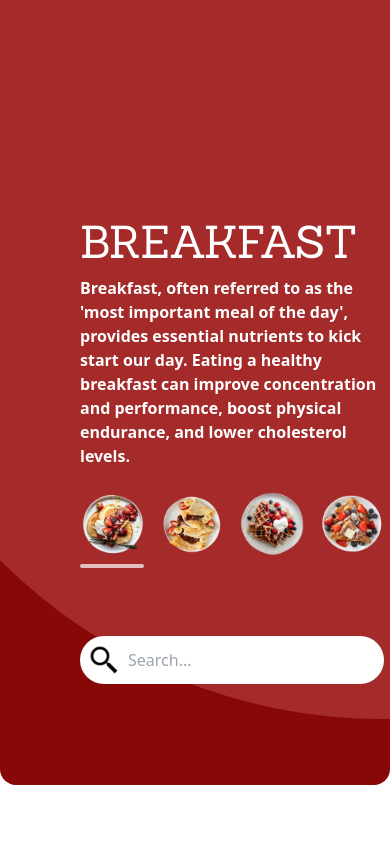
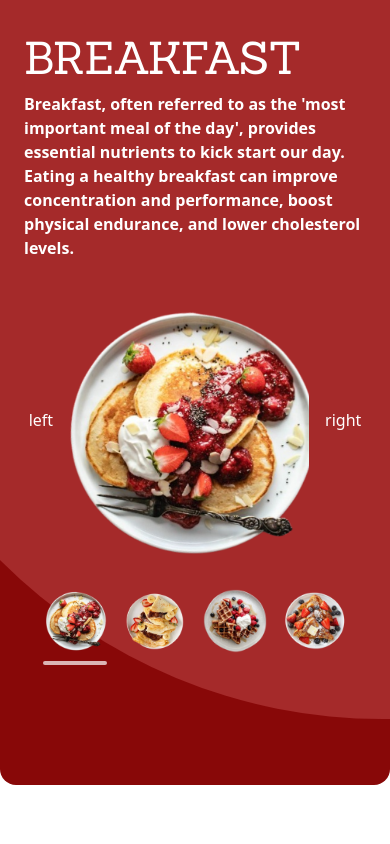
Before and after one commit to AbidHasanPiash/assessment-for-antopolis, a Next.js app: page / in a window 390 px wide. Shown: the top 844 px of the page. Built offline with nearby package versions, Linux system fonts and the light colour scheme; a web font is replaced by a local one.

Commit message:
UPDATE: mini carousel added

```diff
--- a/components/section/Hero.jsx
+++ b/components/section/Hero.jsx
@@ -50,24 +50,36 @@ export default function Hero() {
         <section className='w-screen h-screen flex flex-col'>
             <div className={`relative w-full h-full flex flex-grow ${activeBg} rounded-b-2xl overflow-hidden`}>
                 <div className={`absolute -top-[360px] -left-[156.98px] h-[1079px] aspect-square ${activeBgSecond} rounded-full`} />
-                <div className="z-10 p-10 text-white space-y-32">
+                <div className="z-10 md:p-10 text-white md:space-y-32">
                     <h2 className="text-[32px] hidden md:block">RESTAURANT</h2>
 
                     <div className='grid md:grid-cols-2'>
                         {/* Controls */}
-                        <div className="z-10 p-10 space-y-20">
+                        <div className="z-10 p-6 md:p-10 md:space-y-20">
                             <div>
                                 <h1 className="text-[45px] md:text-[96px] font-sanchez">BREAKFAST</h1>
                                 <p className='text-[16px] md:text-[20px] font-bold'>
                                     Breakfast, often referred to as the 'most important meal of the day', provides essential nutrients to kick start our day. Eating a healthy breakfast can improve concentration and performance, boost physical endurance, and lower cholesterol levels.
                                 </p>
 
-                                <div>
-                                    <img src={activeItem?.img} alt="" />
+                                {/* Mini Carousel */}
+                                <div className="mt-4 md:hidden flex w-full items-center justify-center space-x-4">
+                                    <button>left</button>
+                                    {/* Active Image */}
+                                    <div className="mt-6">
+                                        <Image
+                                            src={carousel[activeItem].img}
+                                            alt={carousel[activeItem].id}
+                                            width={240}
+                                            height={240}
+                                            className="h-[265.86px] aspect-square object-cover mx-auto"
+                                        />
+                                    </div>
+                                    <button>right</button>
                                 </div>
 
                                 {/* Buttons to change active item */}
-                                <div className="flex space-x-4 mt-6">
+                                <div className="flex items-center justify-center md:items-start md:justify-start space-x-4 mt-6">
                                     {carousel.map((item, index) => (
                                         <button
                                             key={item.id}
@@ -94,7 +106,7 @@ export default function Hero() {
                                     ))}
                                 </div>
                             </div>
-                            <div className='w-full flex items-center space-x-2 bg-white text-black p-2 rounded-full'>
+                            <div className='hidden w-full md:flex items-center space-x-2 bg-white text-black p-2 rounded-full'>
                                 <img src="/icons/icons8-search-192 1.png" alt="search" className='w-8'/>
                                 <input type="search" placeholder='Search...' className='w-full bg-transparent outline-none'/>
                             </div>
```
